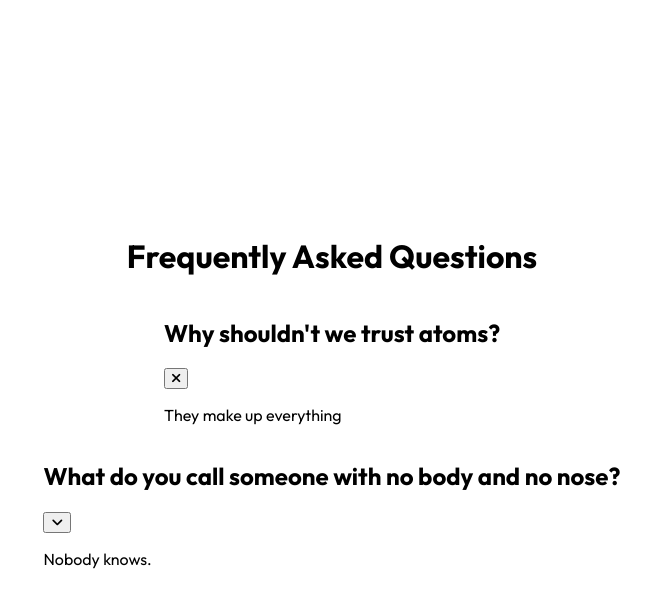
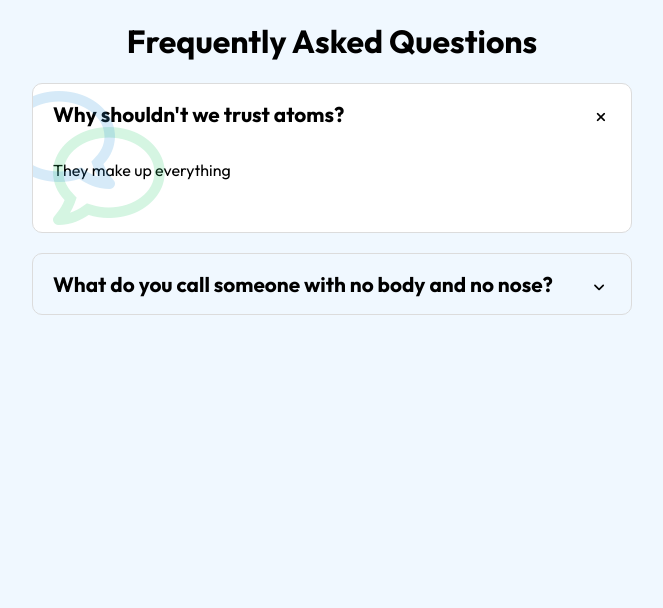
Before and after one commit to osseanna/learn-by-doing, a plain HTML site: page faq-collapse/index.html in a window 1280 px wide. Shown: the whole page, without its empty margins (308-971 px from the left). Drawn offline with Linux system fonts and the light colour scheme.

Commit message:
feat(faq-collapse): :lipstick: style open and closed faq card

```diff
--- a/faq-collapse/style.css
+++ b/faq-collapse/style.css
@@ -7,10 +7,70 @@
 body {
   font-family: "Outfit", sans-serif;
   margin: 0; /* resets browser defaults*/
-  overflow: hidden; /* no scrollbars by default */
+  background-color: aliceblue;
+}
+
+h1 {
+  text-align: center;
+}
+h2 {
+  font-size: 1.3rem;
+}
+button {
+  border: none;
+  background-color: transparent;
+}
+button:hover {
+  cursor: pointer;
+}
+.card {
+  border: 1px solid gainsboro;
+  border-radius: 10px;
+  max-width: 600px;
+  margin: 20px auto;
+  padding: 0 20px;
+  position: relative;
+  overflow: hidden;
+}
+
+.question {
   display: flex;
-  height: 100vh;
-  flex-direction: column;
-  align-items: center;
-  justify-content: center;
+  align-items: baseline;
+  justify-content: space-between;
 }
+
+.answer {
+  display: none;
+}
+
+.open {
+  background-color: white;
+  min-height: 150px;
+}
+.icon::before {
+  display: inline-block;
+  text-rendering: auto;
+  -webkit-font-smoothing: antialiased;
+}
+.open::before,
+.open::after {
+  content: "\f075";
+  font: var(--fa-font-regular);
+  position: absolute;
+  font-size: 7em;
+  opacity: 0.2;
+}
+
+.open::before {
+  color: #2ecc71;
+  bottom: 0;
+}
+.open::after {
+  color: #3498db;
+  top: 0;
+  left: -30px;
+  transform: rotateY(180deg);
+}
+.open .answer {
+  display: block;
+}
```
